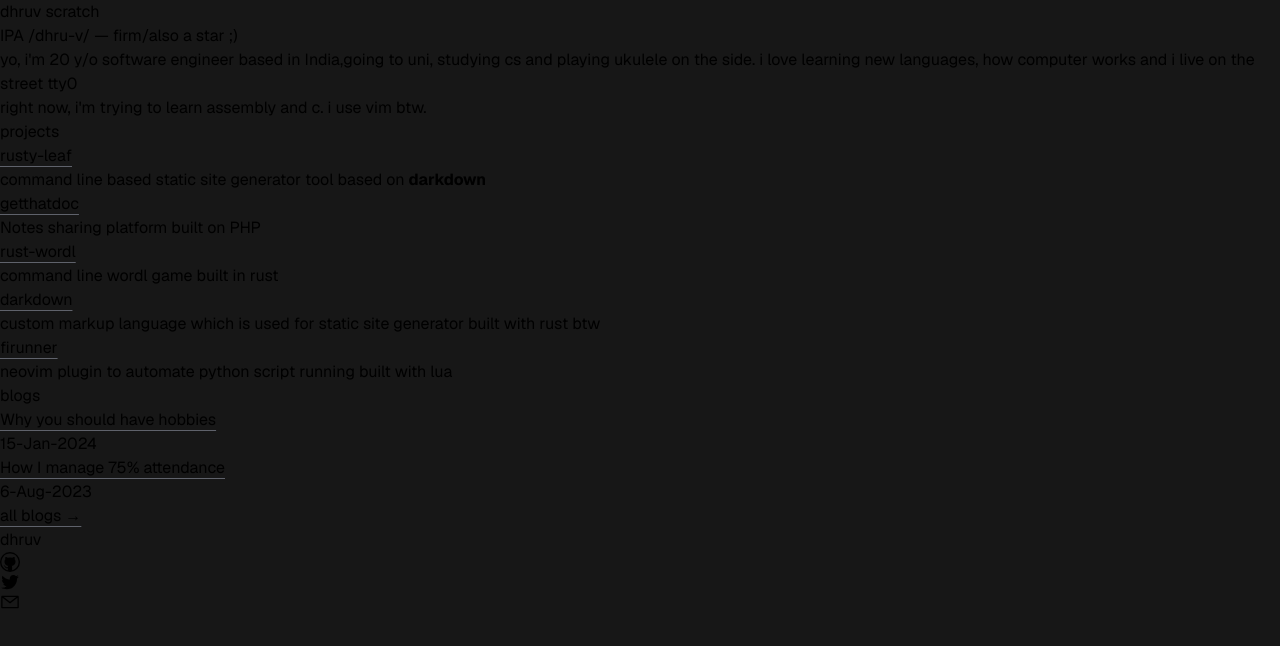
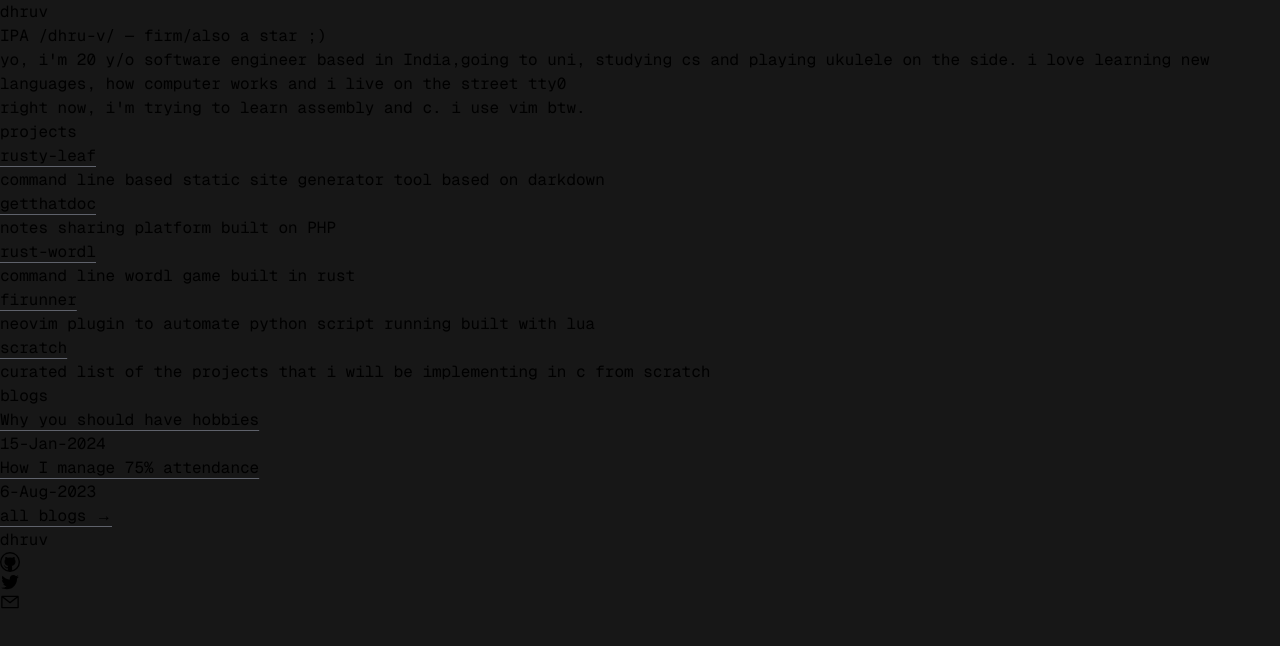
Before and after one commit to dhruvdabhi101/minimalistic-portfolio, a Next.js app: page / in a window 1280 px wide. Shown: the top 646 px of the page. Built offline with nearby package versions, Linux system fonts and the light colour scheme.

Commit message:
updated fonts a little bit and done some project updation

```diff
--- a/app/blog/page.tsx
+++ b/app/blog/page.tsx
@@ -1,16 +1,13 @@
 import Link from 'next/link'
 import { getAllPostsMeta } from '@/lib/mdx'
-import { Manrope } from 'next/font/google'
 import { Footer } from '../components'
-import { GeistSans } from 'geist/font'
 
-const manrope = Manrope({ subsets: ['latin'] })
 
 const Page = async () => {
   const posts = await getAllPostsMeta()
 
   return (
-    <div className={"w-full flex flex-row justify-center text-[13px] md:text-[15px] font-thin" + ` ${GeistSans.className}`}>
+    <div className={"w-full flex flex-row justify-center text-[13px] md:text-[15px] font-thin"}>
       <div className='flex flex-col justify-center p-5 w-[100%] sm:w-[90%] md:w-[70%] lg:w-[65%] xl:w-[55%] leading-8'>
         <Link href="/"><div className='text-neutral-200 underline'>&larr; back</div></Link>
         <div className='w-full self-center'>
--- a/app/layout.tsx
+++ b/app/layout.tsx
@@ -1,6 +1,6 @@
 import './globals.css'
 import { Analytics } from '@vercel/analytics/react'
-import { GeistSans } from 'geist/font'
+import { GeistMono } from 'geist/font'
 import { SpeedInsights } from "@vercel/speed-insights/next"
 
 
@@ -20,10 +20,9 @@ export default function RootLayout({
           Dhruv Dabhi
         </title>
       </head>
-      <body className={GeistSans.className}>
+      <body className={GeistMono.className + ' tracking-tight'}>
         {children}
         <Analytics />
-
       </body>
     </html>
   )
--- a/app/page.tsx
+++ b/app/page.tsx
@@ -2,6 +2,8 @@ import Link from 'next/link'
 import "./globals.css"
 import { Footer } from './components'
 import { getAllPostsMeta } from '@/lib/mdx'
+import projectData from './project.json'
+import Project from '@/components/Project'
 
 export default async function Home() {
   const posts = await getAllPostsMeta()
@@ -10,44 +12,27 @@ export default async function Home() {
     <div className={"w-full flex flex-row justify-center text-[14px] md:text-[15px] font-light"}>
       <div className='flex flex-col justify-center p-5 w-[100%] sm:w-[97%] md:w-[70%] lg:w-[55%] xl:w-[50%]'>
 
-        <div className='text-neutral-500 flex justify-between'>
+        <div className='text-neutral-500 flex justify-between tracking-wide'>
           dhruv
-          <Link href={'https://scratch.dhruvdabhi.me'} className='hover:text-neutral-300'> scratch </Link>
         </div>
 
-        <div className='flex flex-col gap-6 leading-8 tracking-wide mt-7'>
+        <div className='flex flex-col gap-6 leading-8 mt-7'>
           <div >
-            <div className='text-neutral-500 text-xs'>IPA /dhru-v/ — firm/also a star ;)</div>
+            <div className='text-neutral-400 text-xs tracking-wide'>IPA /dhru-v/ — firm/also a star ;)</div>
             <div className='text-neutral-300'>yo, i'm 20 y/o <span className='font-medium'>software engineer</span> based in India,going to uni, studying cs and playing ukulele on the side.
               i love learning new languages, how computer works and i live on the street <span className='font-medium'>tty0</span></div>
           </div>
           <div className='text-neutral-300'>right now, i'm trying to learn assembly and c. i use <span className='font-medium'>vim </span>btw.</div>
         </div>
 
-        <div className='text-neutral-300 space--6 mt-16'>
+        <div className='text-neutral-300 mt-16'>
           <div className='font-bold text-lg'> projects </div>
+          <div className='grid grid-cols-2 md:grid-cols-3 gap-5'>
+            {projectData.projects.map((project, index) => (
+              <Project key={index} title={project.title} description={project.description} link={project.link} />
+              ))
+            }
 
-          <div className='grid grid-cols-2 md:grid-cols-3 gap-5'>
-            <div className='flex flex-col gap-3 w-44'>
-              <a href="https://github.com/dhruvdabhi101/rusty-leaf" target='_blank'><div className='font-normal underline'>rusty-leaf</div></a>
-              <div >command line based static site generator tool based on <b>darkdown</b></div>
-            </div>
-            <div className='flex flex-col gap-3 w-44'>
-              <a href="https://github.com/dhruvdabhi101/getthatdoc" target='_blank'><div className='underline font-normal '>getthatdoc</div></a>
-              <div >Notes sharing platform built on PHP</div>
-            </div>
-            <div className='flex flex-col gap-3 w-44'>
-              <a href="https://github.com/dhruvdabhi101/rust-wordl" target='_blank'><div className='underline font-normal '>rust-wordl</div></a>
-              <div >command line wordl game built in rust</div>
-            </div>
-            <div className='flex flex-col gap-3 w-44'>
-              <a href="https://github.com/dhruvdabhi101/darkdown" target='_blank'><div className='underline font-normal '>darkdown</div></a>
-              <div>custom markup language which is used for static site generator built with rust btw</div>
-            </div>
-            <div className='flex flex-col gap-3 w-44'>
-              <a href="https://github.com/dhruvdabhi101/firunner" target='_blank'><div className='underline font-normal '>firunner</div></a>
-              <div >neovim plugin to automate python script running built with lua</div>
-            </div>
           </div>
         </div>
 
@@ -67,7 +52,7 @@ export default async function Home() {
                 </div>
               </Link>
             ))}
-            <Link href={`/blog`} className='underline text-neutral-200 '> all blogs &rarr;</Link>
+            <Link href={`/blog`} className='underline text-neutral-300 '> all blogs &rarr;</Link>
           </div>
         </div>
         <Footer />
--- /dev/null
+++ b/app/project.json
@@ -0,0 +1,29 @@
+{
+  "projects": [
+    {
+      "title": "rusty-leaf",
+      "description": "command line based static site generator tool based on darkdown",
+      "link": "https://github.com/dhruvdabhi101/rusty-leaf"
+    },
+    {
+      "title": "getthatdoc",
+      "description": "notes sharing platform built on PHP",
+      "link": "https://github.com/dhruvdabhi101/getthatdoc"
+    },
+    {
+      "title": "rust-wordl",
+      "description": "command line wordl game built in rust",
+      "link": "https://github.com/dhruvdabhi101/getthatdoc"
+    },
+    {
+      "title": "firunner",
+      "description": "neovim plugin to automate python script running built with lua",
+      "link": "https://github.com/dhruvdabhi101/firunner"
+    },
+    {
+      "title": "scratch",
+      "description": "curated list of the projects that i will be implementing in c from scratch",
+      "link": "https://scratch.dhruvdabhi.me"
+    }
+  ]
+}
--- /dev/null
+++ b/components/Project.tsx
@@ -0,0 +1,14 @@
+export type ProjectProps = {
+  title: string;
+  description: string;
+  link: string;
+};
+const Project = ({ title, description, link }: ProjectProps) => {
+  return (
+            <div className='flex flex-col gap-3 w-44'>
+              <a href={link} target='_blank'><div className='font-normal underline'>{title}</div></a>
+              <div>{description}</div>
+            </div>
+  )
+}
+export default Project;
```
Also changed, not shown: app/blog/[slug]/page.tsx (+7 -8 lines).
